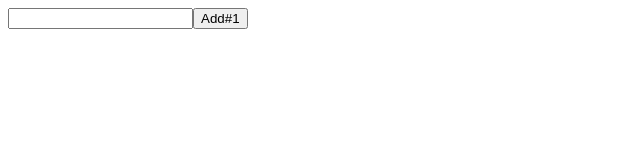
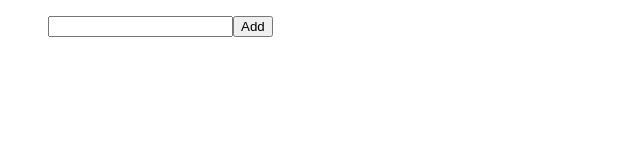
Before and after one commit to ZoeLeee/myReact, a plain HTML site: page index.html in a window 1280 px wide. Shown: the whole page, without its empty margins (0-640 px from the left). Drawn offline with Linux system fonts and the light colour scheme.

Commit message:
实现简易版React.js

```diff
--- a/index.html
+++ b/index.html
@@ -73,26 +73,29 @@
   <script>
 
     class TodoList extends ReactClass {
-      getInitialState() {
-        return { items: [],text: '' };
+      constructor(){
+        super();
+        this.state={
+          items: [],
+          text:"",
+        }
       }
       add = () => {
         var nextItems = this.state.items.concat([this.state.text]);
-        this.setState({ items: nextItems, text: '' });
+        this.setState({ items: nextItems, text:'' });
       }
       onChange(e){
         this.setState({ text: e.target.value });
       }
       render() {
         const createItem = function (itemText) {
-          return React.createElement("div", null, itemText);
+          return React.createElement("li", null, itemText);
         };
         let lists = this.state.items.map(createItem);
-
-        let input = React.createElement("input", { onkeyup: this.onChange.bind(this), value: this.state.text });
-        let button = React.createElement("button", { onclick: this.add.bind(this) }, 'Add#' + (this.state.items.length + 1))
+        let input = React.createElement("input", { oninput: this.onChange.bind(this), value: this.state.text });
+        let button = React.createElement("button", { onClick: this.add.bind(this) }, 'Add')
         let children = [input, button].concat(lists)
-        return React.createElement("div", null, children);
+        return React.createElement("ul", null, children);
       }
     }
 
--- a/js/react-dom.js
+++ b/js/react-dom.js
@@ -3,10 +3,22 @@
 class ReactComponent {
   constructor() {
     this._rootNodeID = null;
+    /**存放元素ReactElement对象 */
+    this._currentElement =null;
   }
   mountComponent(rootId) {
     //赋值标识
     this._rootNodeID = rootId;
+  }
+  removeAllEvent(com){
+    let el=document.querySelector('[data-reactid="' + com._rootNodeID + '"]');
+    let props=com._currentElement.props;
+    for (let propKey in props) {
+      if (/^on[A-Za-z]/.test(propKey)) {
+        let eventType = propKey.replace('on', '').toLowerCase();
+        el.removeEventListener(eventType, props[propKey]);
+      }
+    }
   }
 }
 
@@ -17,10 +29,10 @@ class ReactDOMTextComponent extends ReactComponent {
   }
   mountComponent(rootId) {
     super.mountComponent(rootId);
-    let span = document.createElement('span');
-    span.setAttribute('data-reactid', rootId);
-    span.innerText = this._currentElement;
-    return span;
+    let text = document.createElement('font');
+    text.setAttribute('data-reactid', rootId);
+    text.innerText = this._currentElement;
+    return text;
   }
   receiveComponent(nextText) {
     let nextStringText = '' + nextText;
@@ -33,11 +45,13 @@ class ReactDOMTextComponent extends ReactComponent {
   }
 }
 
+/**component类，用来表示文本在渲染，更新，删除时应该做些什么事情 */
 class ReactDomComponent extends ReactComponent {
   constructor(el) {
     super();
     this._currentElement = el;
   }
+  /**component渲染时生成的dom结构 */
   mountComponent(rootId) {
     super.mountComponent(rootId);
     let props = this._currentElement.props;
@@ -45,13 +59,16 @@ class ReactDomComponent extends ReactComponent {
     //假设都是html元素类型，没有自定义元素，父节点
     let parentElement = document.createElement(this._currentElement.type);
     parentElement.setAttribute("data-reactid", rootId);
-    for (let key in props) {
-      if (/^on[A-Za-z]/.test(key)) {
-        let eventType = key.replace('on', '').toLowerCase();
-        parentElement.addEventListener(eventType, props[key]);
+    for (let propKey in props) {
+      if (/^on[A-Za-z]/.test(propKey)) {
+        let eventType = propKey.replace('on', '').toLowerCase();
+        parentElement.addEventListener(eventType, props[propKey]);
       }
-      if (props[key] && key != 'children' && !/^on[A-Za-z]/.test(key)) {
-        parentElement.setAttribute(key, props[key]);
+      else if(this._currentElement.type==='input'&& propKey==="value"){
+        parentElement.value=props[propKey];
+      }
+      else if (props[propKey] && propKey != 'children') {
+        parentElement.setAttribute(propKey, props[propKey]);
       }
     }
 
@@ -60,12 +77,12 @@ class ReactDomComponent extends ReactComponent {
     let children = props.children || [];
     let childrenInstances = [];
     children.forEach((el, i) => {
-      let instanceCom = instantiateReactComponent(el);
-      instanceCom._mountIndex = i;
-      childrenInstances.push(instanceCom);
+      let instanceComponent = instantiateReactComponent(el);
+      instanceComponent._mountIndex = i;
+      childrenInstances.push(instanceComponent);
       //子节点的rootId是父节点的rootId加上新的key也就是顺序的值拼成的新值
       let childRootId = this._rootNodeID + '-' + i;
-      let childMarkup = instanceCom.mountComponent(childRootId);
+      let childMarkup = instanceComponent.mountComponent(childRootId);
       content.push(childMarkup);
     });
 
@@ -83,9 +100,8 @@ class ReactDomComponent extends ReactComponent {
 
     this._currentElement = nextElement;
     //需要单独的更新属性
-    // this._updateDOMProperties(lastProps, nextProps);
+    this._updateDOMProperties(lastProps, nextProps);
     //再更新子节点
-    console.log(nextElement.props.children);
     this._updateDOMChildren(nextElement.props.children);
   }
   _updateDOMProperties(lastProps, nextProps) {
@@ -128,6 +144,9 @@ class ReactDomComponent extends ReactComponent {
           oldElement.setAttribute(propKey, nextProps[propKey]);
         }
       }
+      if(this._currentElement.type==="input"&&propKey==='value'){
+        oldElement.value=nextProps[propKey]
+      }
     }
   }
   _updateDOMChildren(nextChildrenElements) {
@@ -150,21 +169,19 @@ class ReactDomComponent extends ReactComponent {
     //生成新的子节点的component对象集合，这里注意，会复用老的component对象
     var nextChildren = generateComponentChildren(prevChildren, nextChildrenElements);
     //重新赋值_renderedChildren，使用最新的。
-    this._renderedChildren = []
-    this._renderedChildren.push(...Object.values(nextChildren));
+    this._renderedChildren = [...Object.values(nextChildren)]
 
     let oldElement = document.querySelector('[data-reactid="' + this._rootNodeID + '"]');
-    var nextIndex = 0; //代表到达的新的节点的index
 
     /**注意新增代码**/
     var lastIndex = 0;//代表访问的最后一次的老的集合的位置
     var nextIndex = 0;//代表到达的新的节点的index
-
+    let name;
     //通过对比两个集合的差异，组装差异节点添加到队列中
-    for (let name in nextChildren) {
-      if (!nextChildren.hasOwnProperty(name)) {
-        continue;
-      }
+    for (name in nextChildren) {
+      // if (!nextChildren.hasOwnProperty(name)) {
+      //   continue;
+      // }
       var prevChild = prevChildren && prevChildren[name];
       var nextChild = nextChildren[name];
       //相同的话，说明是使用的同一个component,所以我们需要做移动的操作
@@ -179,8 +196,8 @@ class ReactDomComponent extends ReactComponent {
         })
         /**注意新增代码**/
         prevChild._mountIndex < lastIndex && diffQueue.push({
-          parentId: this._rootNodeID,
-          parentNode: $('[data-reactid=' + this._rootNodeID + ']'),
+          parentId: self._rootNodeID,
+          parentNode:oldElement,
           type: UPATE_TYPES.REMOVE_NODE,
           fromIndex: prevChild._mountIndex,
           toIndex: null
@@ -201,7 +218,7 @@ class ReactDomComponent extends ReactComponent {
 
           //如果以前已经渲染过了，记得先去掉以前所有的事件监听，通过命名空间全部清空
           if (prevChild._rootNodeID) {
-            //TODO:
+            this.removeAllEvent(prevChild);
           }
           /**注意新增代码**/
           lastIndex = Math.max(prevChild._mountIndex, lastIndex);
@@ -224,7 +241,7 @@ class ReactDomComponent extends ReactComponent {
 
     //对于老的节点里有，新的节点里没有的那些，也全都删除掉
     for (name in prevChildren) {
-      if (prevChildren.hasOwnProperty(name) && !(nextChildren && nextChildren.hasOwnProperty(name))) {
+      if (!(nextChildren.hasOwnProperty(name))) {
         //添加差异对象，类型：REMOVE_NODE
         diffQueue.push({
           parentId: self._rootNodeID,
@@ -235,8 +252,7 @@ class ReactDomComponent extends ReactComponent {
         })
         //如果以前已经渲染过了，记得先去掉以前所有的事件监听
         if (prevChildren[name]._rootNodeID) {
-          // $(document).undelegate('.' + prevChildren[name]._rootNodeID);
-          //TODO:
+          this.removeAllEvent(prevChildren[name]);
         }
       }
     }
@@ -252,12 +268,10 @@ class ReactDomComponent extends ReactComponent {
         let updatedIndex = update.fromIndex;
         let updatedChild = update.parentNode.children[updatedIndex];
         let parentID = update.parentId;
-
         //所有需要更新的节点都保存下来，方便后面使用
         initialChildren[parentID] = initialChildren[parentID] || [];
         //使用parentID作为简易命名空间
         initialChildren[parentID][updatedIndex] = updatedChild;
-
         //所有需要修改的节点先删除,对于move的，后面再重新插入到正确的位置即可
         deleteChildren.push(updatedChild)
       }
@@ -289,19 +303,21 @@ class ReactDomComponent extends ReactComponent {
 class ReactCompositeComponent extends ReactComponent {
   constructor(element) {
     super();
-    //存放对应的ReactClass的实例
-    this._instance = null;
     //存放元素element对象
     this._currentElement = element;
+    /**component组件 */
+    this._renderedComponent=null;
+    /**React组件实例 */
+    this._instance=null;
   }
   mountComponent(rootID) {
     super.mountComponent(rootID);
     //拿到当前元素对应的属性值
     let publicProps = this._currentElement.props;
     //拿到对应的ReactClass
-    let ReactClass = this._currentElement.type;
+    let ReactInstance = this._currentElement.type;
     // Initialize the public class
-    let inst = new ReactClass(publicProps);
+    let inst = new ReactInstance(publicProps);
 
     this._instance = inst;
     //保留对当前comonent的引用，下面更新会用到
@@ -345,8 +361,8 @@ class ReactCompositeComponent extends ReactComponent {
 
     let prevComponentInstance = this._renderedComponent;
     let prevRenderedElement = prevComponentInstance._currentElement;
+
     //重新执行render拿到对应的新element;
-
     let nextRenderedElement = this._instance.render();
 
     //判断是需要更新还是直接就重新渲染
@@ -359,11 +375,10 @@ class ReactCompositeComponent extends ReactComponent {
     }
     else {
       //如果发现完全是不同的两种element，那就干脆重新渲染了
-      let thisID = this._rootNodeID;
       //重新new一个对应的component，
       this._renderedComponent = this._instantiateReactComponent(nextRenderedElement);
       //重新生成对应的元素内容
-      let nextMarkup = _renderedComponent.mountComponent(thisID);
+      let nextMarkup = _renderedComponent.mountComponent( this._rootNodeID);
       //替换整个节点
       document.querySelector('[data-reactid="' + this._rootNodeID + '"]').replaceWith(nextMarkup);
     }
@@ -371,17 +386,16 @@ class ReactCompositeComponent extends ReactComponent {
   }
 }
 
-function instantiateReactComponent(node) {
-  if (typeof node === 'string' || typeof node === 'number') {
-    return new ReactDOMTextComponent(node);
+function instantiateReactComponent(reactElement) {
+  if (typeof reactElement === 'string' || typeof reactElement === 'number') {
+    return new ReactDOMTextComponent(reactElement);
   }
-  if (typeof node === 'object' && typeof node.type === 'string') {
-    return new ReactDomComponent(node);
+  if (typeof reactElement === 'object' && typeof reactElement.type === 'string') {
+    return new ReactDomComponent(reactElement);
   }
   //自定义的元素节点
-  if (typeof node === 'object' && typeof node.type === 'function') {
+  if (typeof reactElement === 'object' && typeof reactElement.type === 'function') {
     //注意这里，使用新的component,专门针对自定义元素
-    return new ReactCompositeComponent(node);
+    return new ReactCompositeComponent(reactElement);
   }
-
 }
--- a/js/react.js
+++ b/js/react.js
@@ -4,19 +4,18 @@ let readyEvent = new Event('mountReady');
 
 class ReactClass {
   constructor(props) {
+    this.props = props;
+    this.state = null;
     this._reactInternalInstance = null;
-    this.props = props;
-    this.state = this.getInitialState ? this.getInitialState() : null;
   }
   setState(newState) {
-    //还记得我们在ReactCompositeComponent里面mount的时候 做了赋值
-    //所以这里可以拿到 对应的ReactCompositeComponent的实例_reactInternalInstance
+    //还记得我们在ReactCompositeComponent里面mount的时候 做了赋值,所以这里可以拿到 对应的ReactCompositeComponent的实例_reactInternalInstance
     this._reactInternalInstance.receiveComponent(null, newState);
   }
   getInitialState() { }
   componentWillMount() { }
   componentDidMount() { }
-  shouldComponentUpdate() { }
+  shouldComponentUpdate() {return true }
   render() { }
 }
 class ReactElement {
@@ -29,6 +28,7 @@ class ReactElement {
 
 class React {
   static nextReactRootIndex = 0;
+  /**创建虚拟DOM */
   static createElement(type, config, ...children) {
     let props = {};
     let key = (config && config.key) || null;
@@ -36,11 +36,11 @@ class React {
     props.children = children.flat();
     return new ReactElement(type, key, props);
   }
-  static render(el, container) {
-    let componentIntance = instantiateReactComponent(el);
-    let html = componentIntance.mountComponent(this.nextReactRootIndex++);
-    container.innerHHML = "";
-    container.append(html);
+  static render(reactElement, container) {
+    let componentIntance = instantiateReactComponent(reactElement);
+    let htmlElement = componentIntance.mountComponent(this.nextReactRootIndex++);
+    container.innerHTML = "";
+    container.append(htmlElement);
     document.dispatchEvent(readyEvent);
   }
 }
--- a/js/utils.js
+++ b/js/utils.js
@@ -13,7 +13,6 @@ const UPATE_TYPES = {
   INSERT_MARKUP: 3
 }
 Object.freeze(UPATE_TYPES);
-
 
 const _shouldUpdateReactComponent = (prevElement, nextElement) => {
   if (prevElement != null && nextElement != null) {
```
